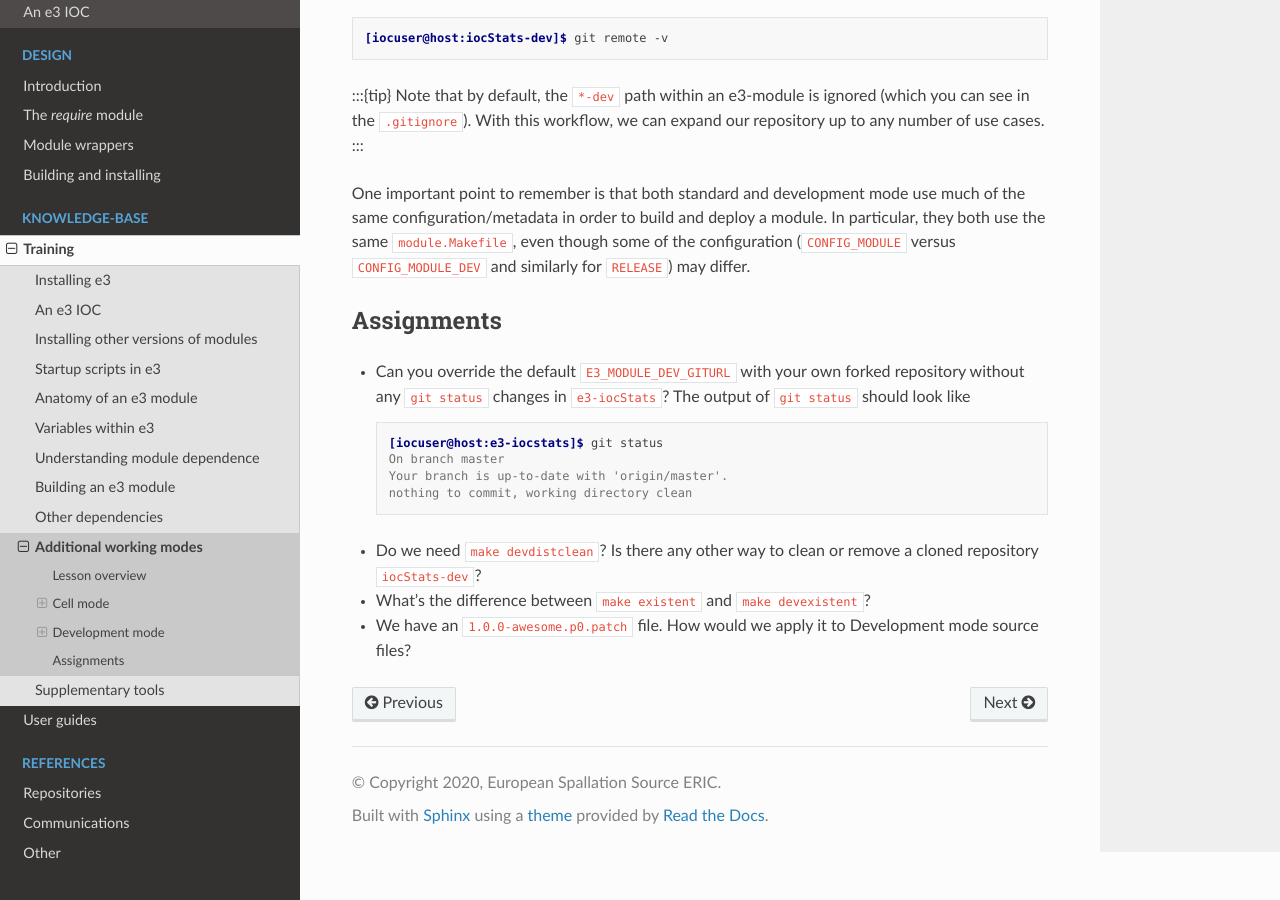
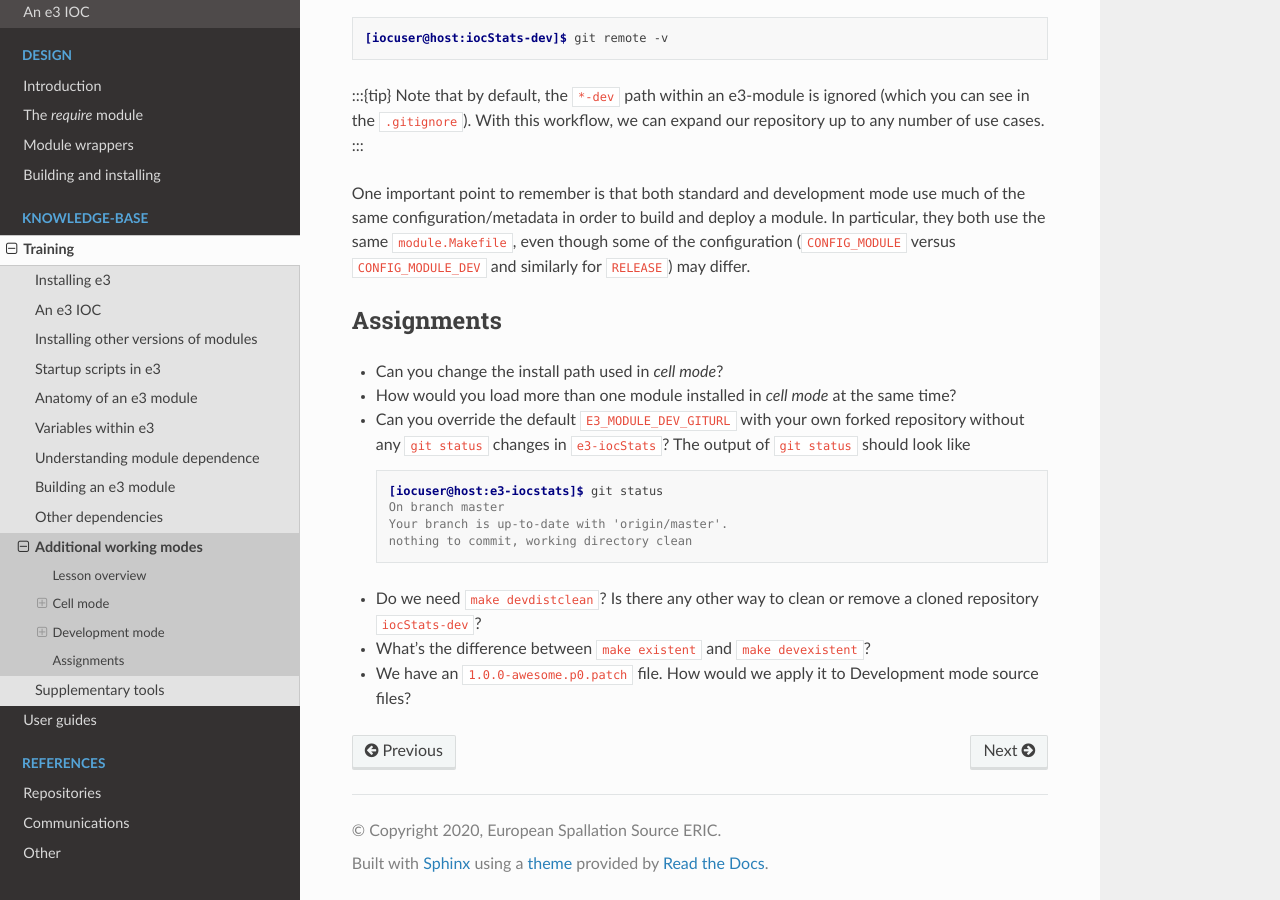
Before and after one commit to ttkorhonen/e3pages, a Sphinx documentation site: the page built from docs/kb/training/workbook/10_e3_modes.md, in a window 1280 px wide and 900 px high, scrolled down 4771 px. Built offline with Sphinx 7.4.7 and the Read the Docs theme 2.0.0, drawn with Linux system fonts in a browser that asks for light colours.

Commit message:
Added some assignments for cell mode

````diff
--- a/docs/kb/training/workbook/10_e3_modes.md
+++ b/docs/kb/training/workbook/10_e3_modes.md
@@ -225,6 +225,8 @@ they both use the same `module.Makefile`, even though some of the configuration
 
 ## Assignments
 
+* Can you change the install path used in *cell mode*?
+* How would you load more than one module installed in *cell mode* at the same time?
 * Can you override the default `E3_MODULE_DEV_GITURL` with your own forked repository without any `git status` changes in `e3-iocStats`? The output of `git status` should look like
 
   ```console
````
